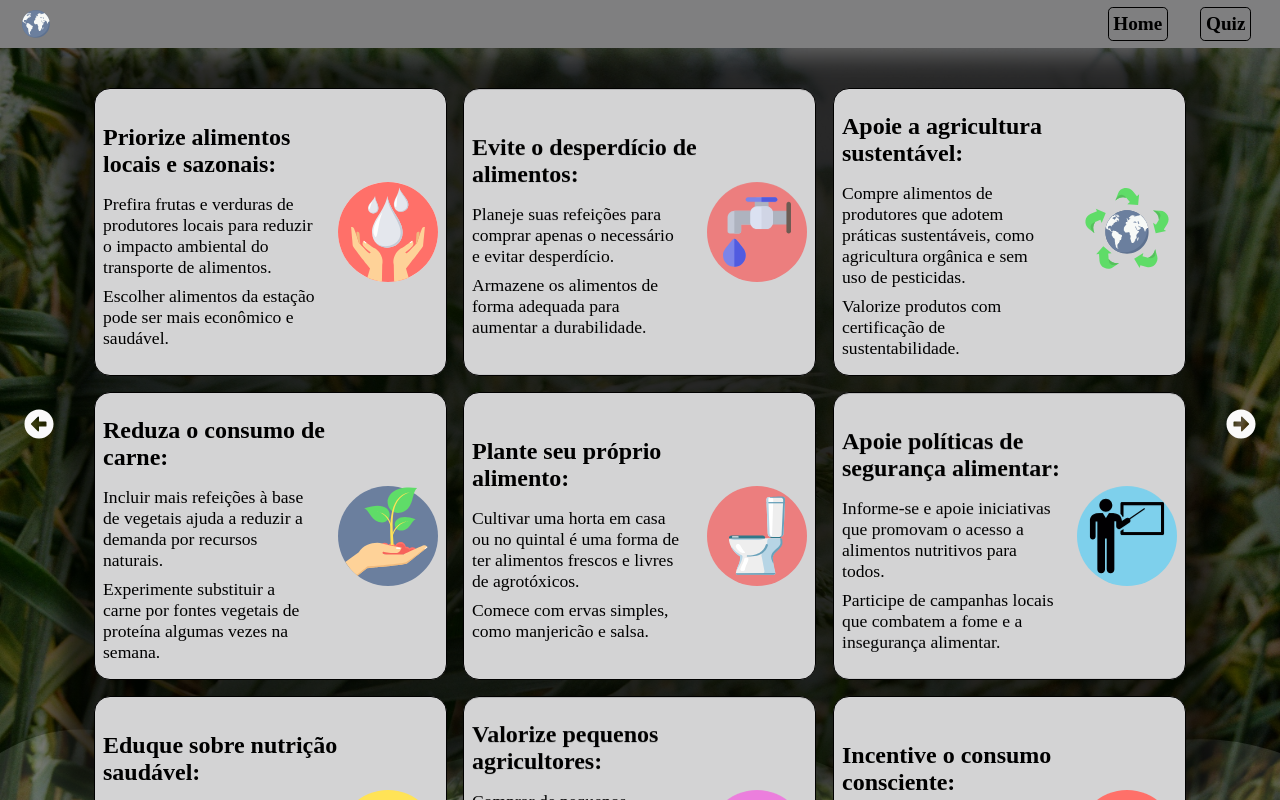
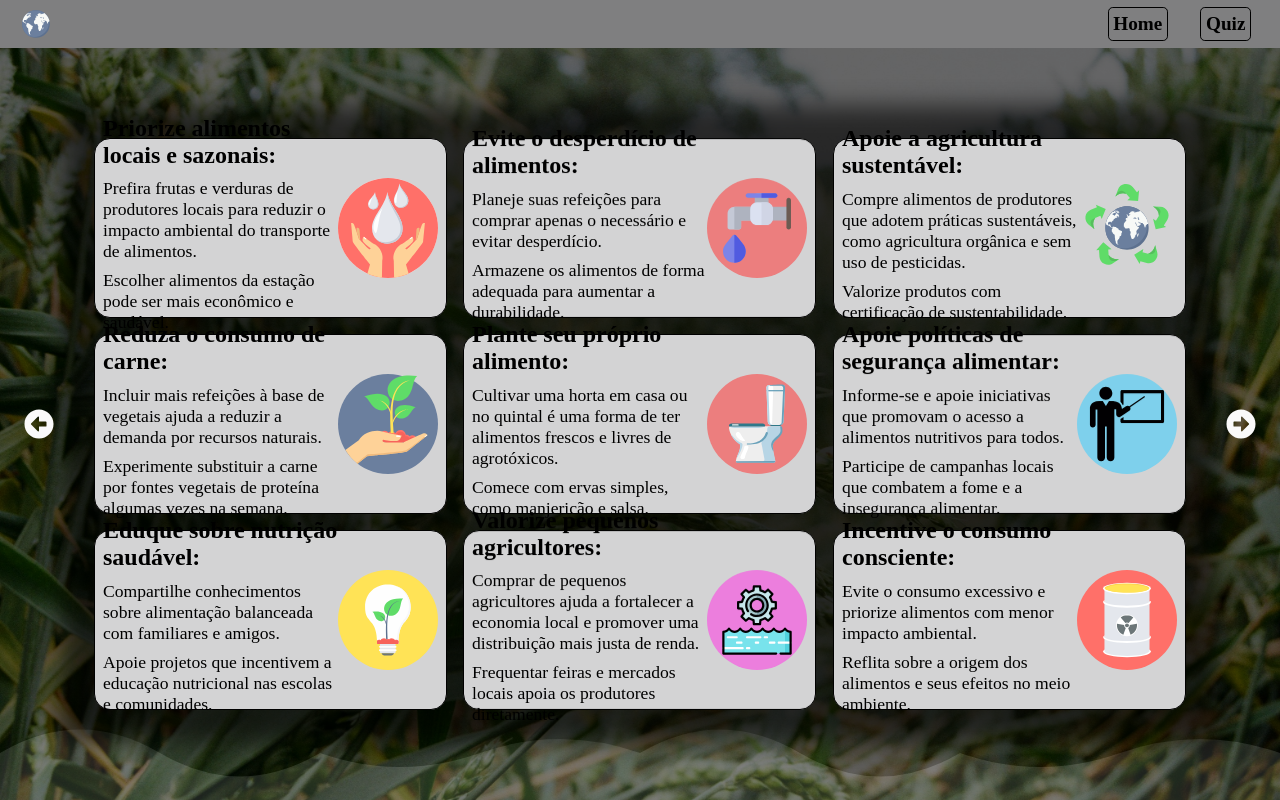
Before and after one commit to Welington1209/Hackaton-CPDI-ODS, a React (Vite) app: page /Hackaton-CPDI-ODS/agriculture/tips in a window 1280 px wide. Built offline with nearby package versions, Linux system fonts and the light colour scheme.

Commit message:
componetização da página de video

```diff
--- a/src/pages/water/Video.jsx
+++ b/src/components/Video.jsx
@@ -3,11 +3,11 @@ import "./Video.css";
 import { FaArrowAltCircleLeft, FaArrowAltCircleRight } from "react-icons/fa";
 import { Link } from "react-router-dom";
 
-const Video = () => {
-  const videoUrl = "https://www.youtube.com/embed/ydH9YpoxpsI";
+const Video = ({ videoUrl, prevRoute, nextRoute }) => {
+
   return (
     <section id="video">
-      <Link className="button" to={"/water/intro"}>
+      <Link className="button" to={prevRoute}>
         <FaArrowAltCircleLeft size={30} />
       </Link>
       <iframe
@@ -17,7 +17,7 @@ const Video = () => {
         allowFullScreen
       ></iframe>
 
-      <Link className="button" to={"/water/tips"}>
+      <Link className="button" to={nextRoute}>
         <FaArrowAltCircleRight size={30} />
       </Link>
     </section>
--- a/src/data/waterTipsData.js
+++ b/src/data/waterTipsData.js
@@ -44,7 +44,7 @@ const tipsData = [
     title: "Promova o saneamento adequado:",
     paragraphs: [
       "Não jogue lixo, produtos químicos ou medicamentos no vaso sanitário.",
-      "Participe de campanhas locais para promover o uso de banheiros adequados e o tratamento de esgoto.",
+      "Participe de campanhas locais para promover o tratamento de esgoto.",
     ],
     imgSrc: toiletImg,
   },
--- a/src/main.jsx
+++ b/src/main.jsx
@@ -11,7 +11,7 @@ import {
   BrowserRouter,
 } from "react-router-dom";
 import Intro from "./pages/water/Intro.jsx";
-import Video from "./pages/water/Video.jsx";
+import Video from "./components/Video.jsx";
 import Water from "./pages/Water.jsx";
 import Tips from "./pages/water/Tips.jsx";
 import Quiz from "./pages/Quiz.jsx";
@@ -20,6 +20,8 @@ import IntroAgro from "./pages/agriculture/Intro.jsx";
 import AgroHome from "./pages/agriculture/AgroHome.jsx";
 import WaterTipsPage from "./pages/water/WaterTips.jsx";
 import AgroTipsPage from "./pages/agriculture/AgroTips.jsx";
+import AgroVideo from "./pages/agriculture/AgroVideo.jsx";
+import WaterVideo from "./pages/water/WaterVideo.jsx";
 
 createRoot(document.getElementById("root")).render(
   <StrictMode>
@@ -31,7 +33,7 @@ createRoot(document.getElementById("root")).render(
           <Route path="water" element={<Water />}>
             <Route index path="intro" element={<Intro />} />
 
-            <Route path="video" element={<Video />} />
+            <Route path="video" element={<WaterVideo />} />
 
             <Route path="tips" element={<WaterTipsPage />} />
           </Route>
@@ -39,6 +41,8 @@ createRoot(document.getElementById("root")).render(
           <Route path="agriculture" element={<Agriculture />}>
             <Route index path="home" element={<AgroHome />} />
             <Route path="intro" element={<IntroAgro />} />
+
+            <Route path="video" element={<AgroVideo />} />
 
             <Route path="tips" element={<AgroTipsPage />} />
 
--- /dev/null
+++ b/src/pages/agriculture/AgroVideo.jsx
@@ -0,0 +1,21 @@
+import React from "react";
+import Video from "../../components/Video";
+// import "../../components/Video.css";
+// import { FaArrowAltCircleLeft, FaArrowAltCircleRight } from "react-icons/fa";
+// import { Link } from "react-router-dom";
+
+const AgroVideo = () => {
+  const url = "https://www.youtube.com/embed/rvET4ADE8JQ";
+
+  return (
+    <>
+      <Video
+        videoUrl={url}
+        prevRoute={"/agriculture/intro"}
+        nextRoute={"/agriculture/tips"}
+      />
+    </>
+  );
+};
+
+export default AgroVideo;
--- a/src/pages/agriculture/Intro.jsx
+++ b/src/pages/agriculture/Intro.jsx
@@ -39,7 +39,7 @@ const IntroAgro = () => {
         </div>
       </div>
 
-      <Link className="button" to={"/agriculture/tips"}>
+      <Link className="button" to={"/agriculture/video"}>
         <FaArrowAltCircleRight size={30} />
       </Link>
     </section>
--- a/src/pages/water/Tips.css
+++ b/src/pages/water/Tips.css
@@ -7,7 +7,6 @@
 .tips-content .info-container {
   flex-direction: column;
   width: 95%;
-  max-height: 92vh;
 }
 
 .tips-content.active .title {
@@ -32,6 +31,7 @@
   align-items: center;
   background-color: #d3d3d4;
   animation: spin 5s forwards;
+  max-height: 180px;
 }
 
 .tips-content li:hover {
@@ -45,14 +45,17 @@
 .tips-content li div {
   display: flex;
   flex-direction: column;
+  padding: 0;
+
 }
 
 .tips-content div h3 {
-  margin-bottom: 1rem;
+  margin-bottom: .6rem;
+  margin-top: 0;
 }
 
 .tips-content li p {
-  width: 90%;
+  width: 100%;
   margin-bottom: 0.5rem;
   font-size: 1.1rem;
 }
--- /dev/null
+++ b/src/pages/water/WaterVideo.jsx
@@ -0,0 +1,17 @@
+import React from "react";
+import Video from "../../components/Video";
+
+const WaterVideo = () => {
+  const url = "https://www.youtube.com/embed/ydH9YpoxpsI";
+  return (
+    <>
+      <Video
+        videoUrl={url}
+        prevRoute={"/water/intro"}
+        nextRoute={"/water/tips"}
+      />
+    </>
+  );
+};
+
+export default WaterVideo;
```
Also changed, not shown: src/components/Video.css (renamed from src/pages/water/Video.css).
